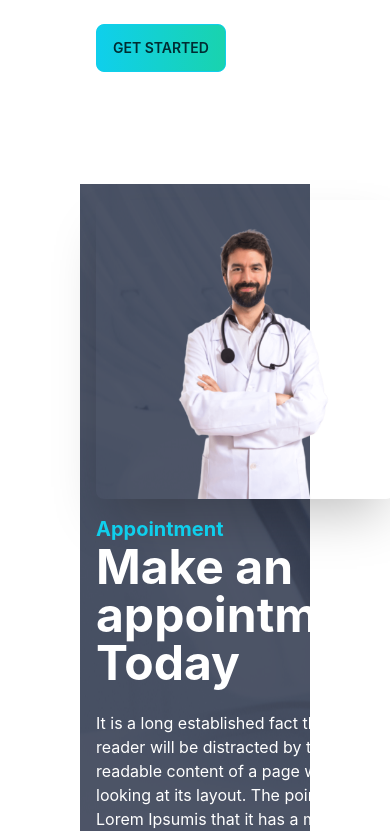
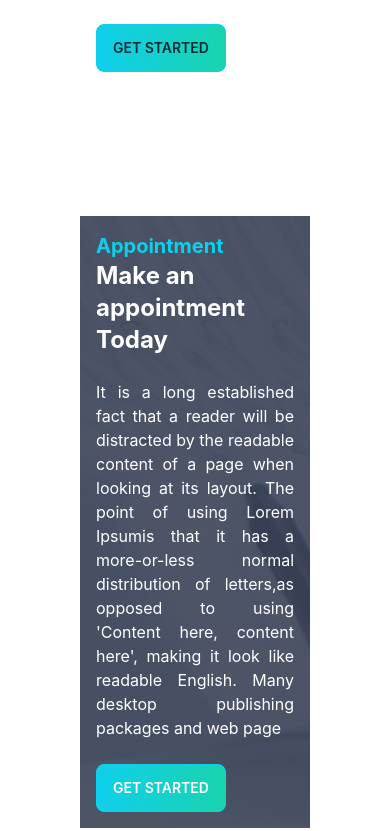
Before and after one commit to khaled39ab/Doctors-Portal-Client, a React (Create React App) app: page / in a window 390 px wide. Shown: the part 4362-5193 px from the top of the page. Built offline with nearby package versions, Linux system fonts and the light colour scheme.

Commit message:
make appointment section done

```diff
--- a/src/Pages/Home/MakeAppointment/MakeAppointment.jsx
+++ b/src/Pages/Home/MakeAppointment/MakeAppointment.jsx
@@ -4,14 +4,14 @@ import appointment from '../../../assets/images/appointment.png';
 
 const MakeAppointment = () => {
     return (
-        <section className='mt-24' style={{ backgroundImage: `url(${appointment})` }}>
+        <section className='mt-32' style={{ backgroundImage: `url(${appointment})` }}>
             <div className="hero">
                 <div className="hero-content flex-col lg:flex-row">
-                    <img alt='doctor' src={doctor} className="lg:w-1/2 rounded-lg shadow-2xl" />
+                    <img alt='doctor' src={doctor} className="-mt-32 hidden md:block md:w-3/5 lg:w-1/2 rounded-lg " />
                     <div>
                         <h4 className='text-primary text-xl font-bold'>Appointment</h4>
-                        <h1 className="text-5xl text-white font-bold">Make an appointment Today</h1>
-                        <p className="py-6 text-white">It is a long established fact that a reader will be distracted by the readable content of a page when looking at its layout. The point of using Lorem Ipsumis that it has a more-or-less normal distribution of letters,as opposed to using 'Content here, content here', making it look like readable English. Many desktop publishing packages and web page</p>
+                        <h1 className="text-2xl md:text-4xl lg:text-5xl text-white font-bold">Make an appointment Today</h1>
+                        <p className="py-6 text-white text-justify">It is a long established fact that a reader will be distracted by the readable content of a page when looking at its layout. The point of using Lorem Ipsumis that it has a more-or-less normal distribution of letters,as opposed to using 'Content here, content here', making it look like readable English. Many desktop publishing packages and web page</p>
                         <button className="btn btn-primary text-white bg-gradient-to-r from-primary to-secondary">Get Started</button>
                     </div>
                 </div>
--- a/src/Pages/Home/Treatment/Treatment.jsx
+++ b/src/Pages/Home/Treatment/Treatment.jsx
@@ -4,7 +4,7 @@ import treatment from '../../../assets/images/treatment.png';
 
 const Treatment = () => {
     return (
-        <div className="hero bg-base-100">
+        <div className="hero mb-32">
             <div className="hero-content flex-col lg:flex-row">
                 <img alt='treatment' src={treatment} className="lg:w-2/5 rounded-lg shadow-2xl" />
                 <div>
```
